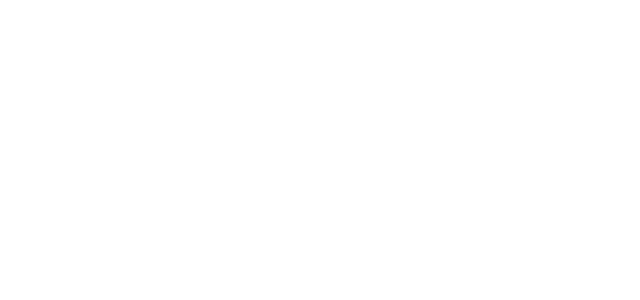
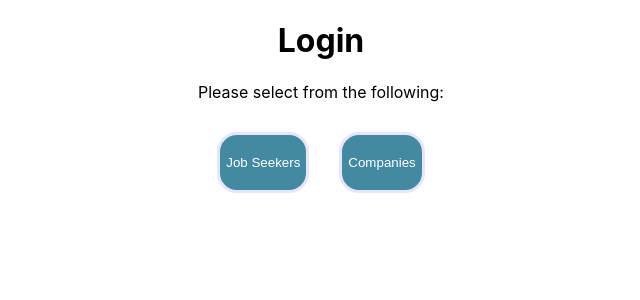
Before and after one commit to droom-build-week/Front-end, a React (Create React App) app in the folder droom-app/: page /login in a window 1280 px wide. Shown: the top 300 px of the page, without its empty margins (319-959 px from the left). Built offline with nearby package versions, Linux system fonts and the light colour scheme.

Commit message:
login component created

```diff
--- /dev/null
+++ b/droom-app/src/components/CompanyLogin.js
@@ -0,0 +1,13 @@
+import React from 'react';
+
+
+
+export default function CompanyLogin() {
+
+    return (
+
+        <div>
+
+        </div>
+    );
+}
--- /dev/null
+++ b/droom-app/src/components/JobSeekerLogin.js
@@ -0,0 +1,12 @@
+import React from 'react';
+
+
+
+export default function JobSeekerLogin () {
+
+    return (
+        <div>
+
+        </div>
+    );
+}
--- a/droom-app/src/components/Login.js
+++ b/droom-app/src/components/Login.js
@@ -1,4 +1,31 @@
 import React, { useState } from 'react';
+import styled from 'styled-components';
+import { NavLink, Route } from 'react-router-dom';
+import JobSeekerLogin from "./JobSeekerLogin";
+import CompanyLogin from "./CompanyLogin";
+
+
+const Div = styled.div `
+
+display: flex;
+justify-content: center;
+margin-top: 30px;
+
+
+`
+
+const Button = styled.button `
+border: 3px solid lavender;
+border-radius: 20px;
+padding-top: 20px;
+padding-bottom: 20px;
+color: white;
+background: #4389A2;
+margin-left: 15px;
+margin-right: 15px;
+
+`
+
 
 
 export default function Login() {
@@ -8,7 +35,46 @@
     return (
 
 
-        <div>
+
+<div className="loginwrapper">
+
+
+<h1>Login</h1>
+<p>Please select from the following: </p>
+
+<Div className="buttoncontainer">
+
+
+<NavLink to="/login/jobseekers" replace >
+    <Button> Job Seekers </Button>
+    </NavLink>
+
+<NavLink  to="/login/companies" replace >
+    <Button> Companies </Button>
+</NavLink>
+
+</Div>
+
+
+
+{/* // nested Routes */}
+
+
+<Route exact path="/login/companies">
+<CompanyLogin />
+</Route>
+
+<Route exact path="/login/jobseekers">
+<JobSeekerLogin />
+</Route>
+
+
+
+
+
+
+
+
 
 
 
```
